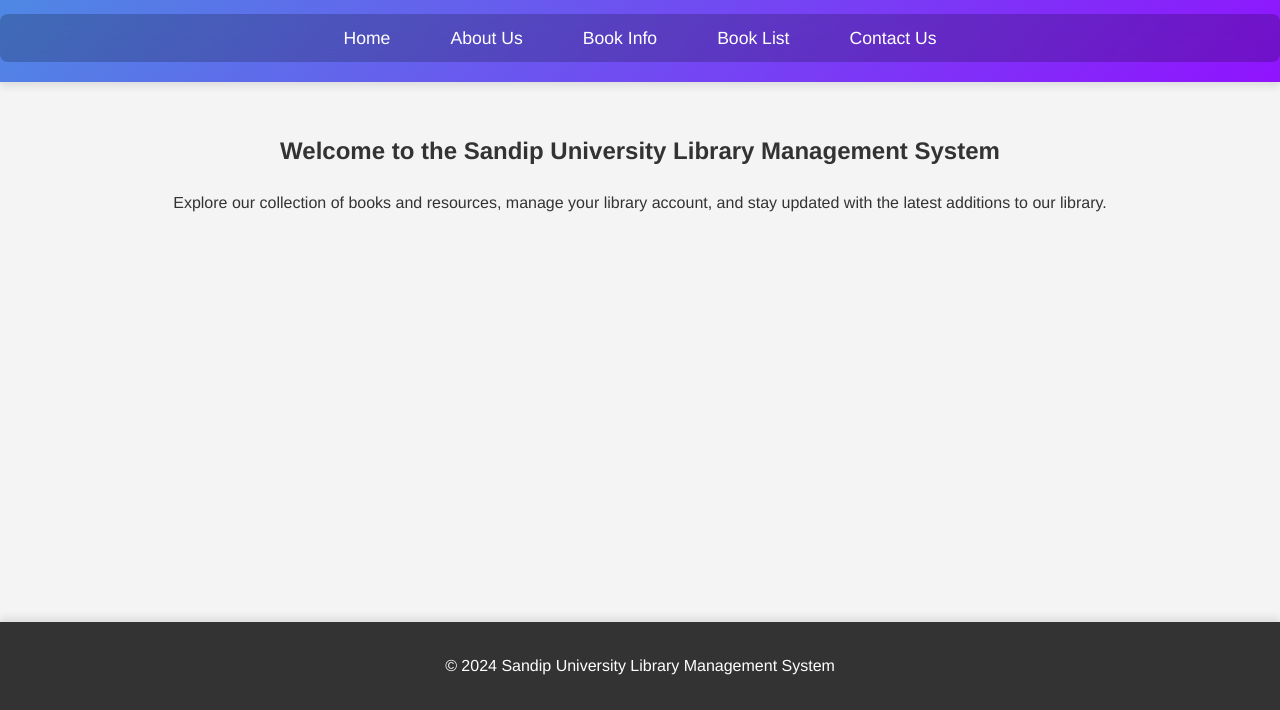
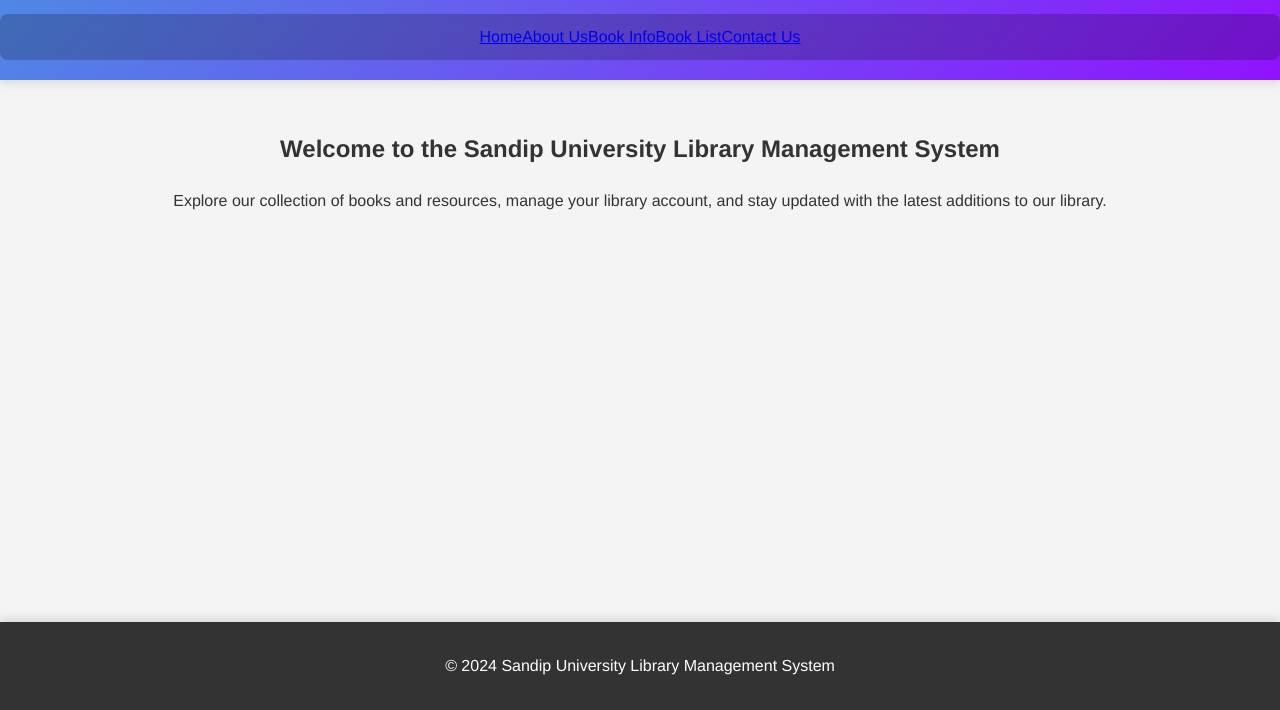
Before and after one commit to Abhaysharma85/SU_LibrarySystem, a plain HTML site: page index.html in a window 1280 px wide. Shown: the part 90-800 px from the top of the page. Drawn offline with Linux system fonts and the light colour scheme.

Commit message:
Update styles.css

```diff
--- a/styles.css
+++ b/styles.css
@@ -51,8 +51,7 @@
     padding: 10px 20px;
 }
 
-nav ul li {
-    margin: 0 15px;
+
 }
 
 nav ul li a {
```
